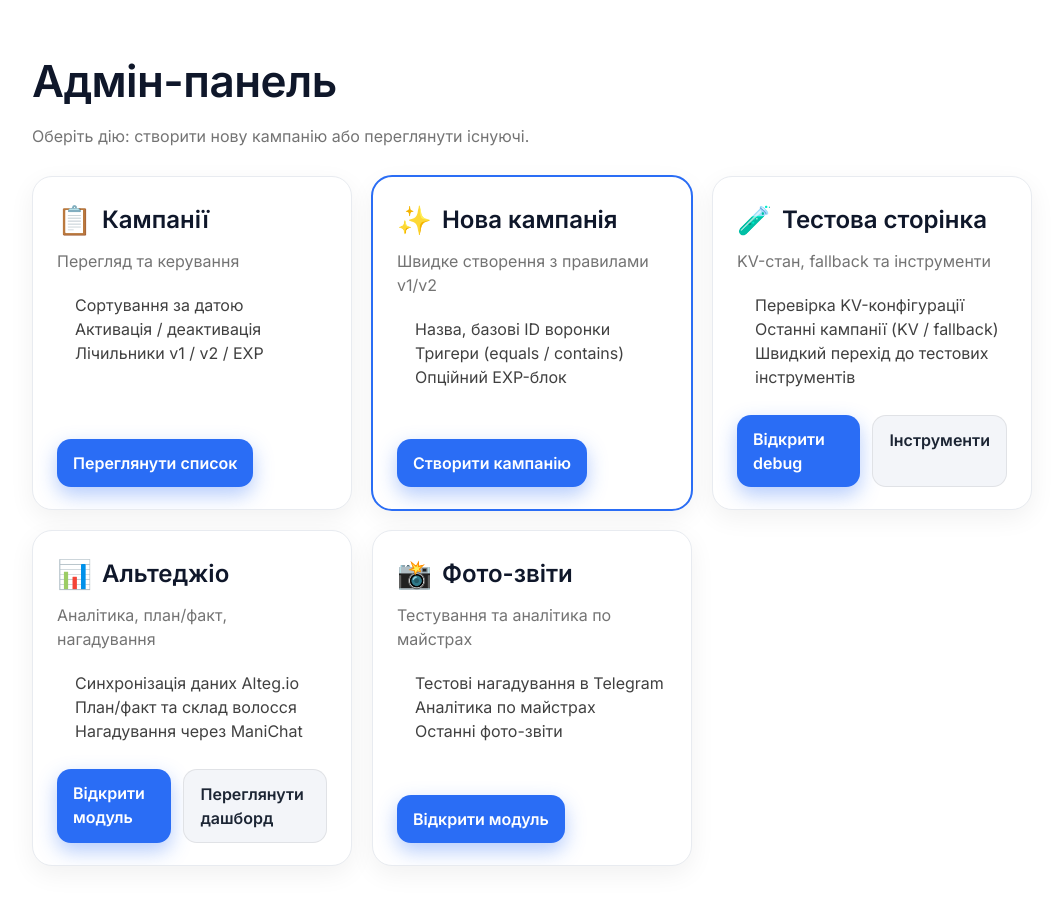
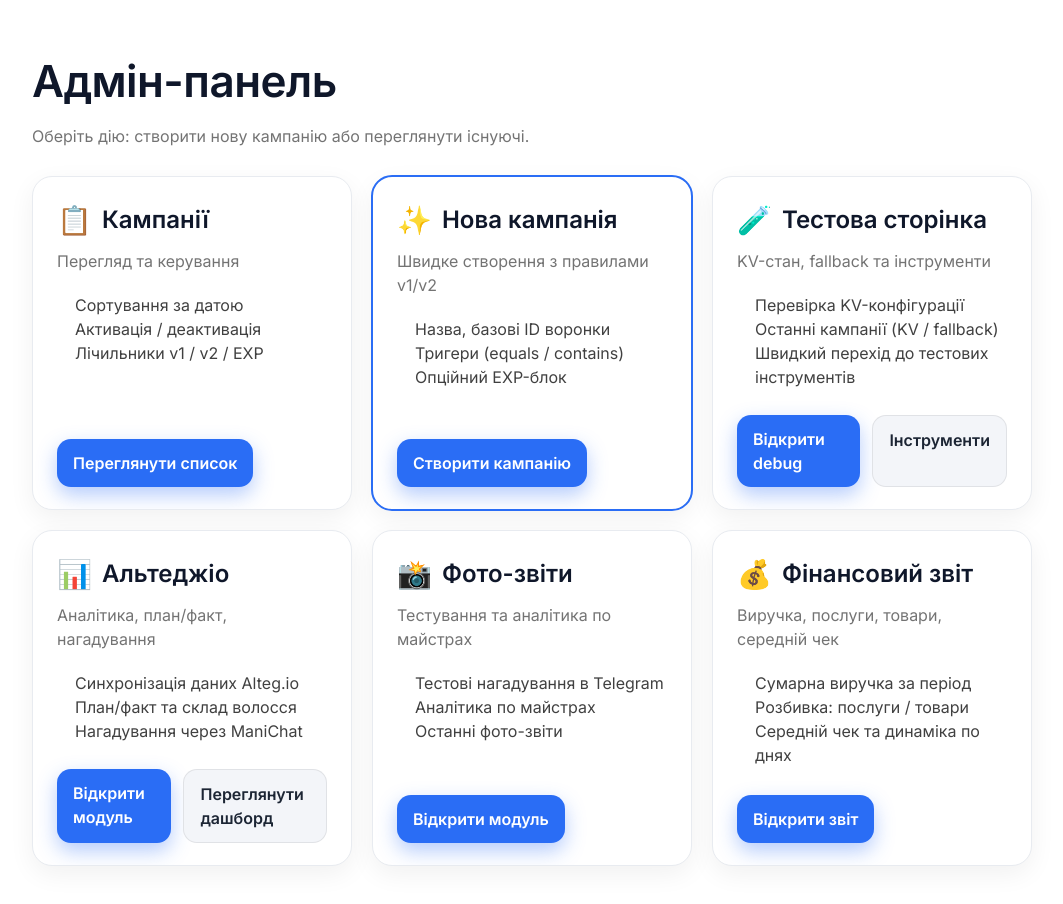
Before and after one commit to yurashko-ux/P-3-0, a Next.js app in the folder web/: page /admin in a window 1280 px wide. Shown: the top 904 px of the page, without its empty margins (108-1171 px from the left). Built offline with nearby package versions, Linux system fonts and the light colour scheme.

Commit message:
feat: add Finance report card to admin dashboard

```diff
--- a/web/app/(admin)/admin/page.tsx
+++ b/web/app/(admin)/admin/page.tsx
@@ -110,6 +110,25 @@ export default function AdminHome() {
             <PrimaryLink href="/admin/photo-reports">Відкрити модуль</PrimaryLink>
           </CardFooter>
         </Card>
+
+        {/* Фінансовий звіт */}
+        <Card>
+          <CardHeader
+            emoji="💰"
+            title="Фінансовий звіт"
+            subtitle="Виручка, послуги, товари, середній чек"
+          />
+          <CardBody>
+            <ul style={{ margin: 0, paddingLeft: 18, color: 'rgba(0,0,0,0.75)' }}>
+              <li>Сумарна виручка за період</li>
+              <li>Розбивка: послуги / товари</li>
+              <li>Середній чек та динаміка по днях</li>
+            </ul>
+          </CardBody>
+          <CardFooter>
+            <PrimaryLink href="/admin/finance-report">Відкрити звіт</PrimaryLink>
+          </CardFooter>
+        </Card>
       </section>
     </main>
   );
```
